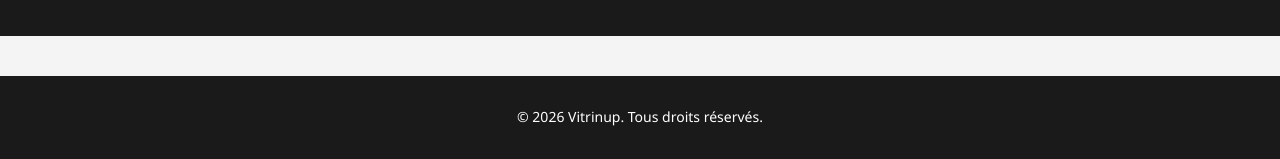
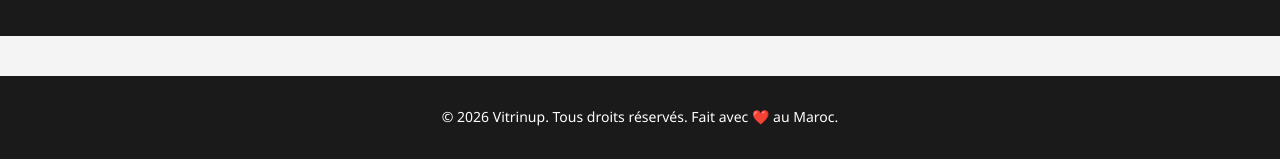
Before and after one commit to KHASSIM11/vitrinup, a PHP site: page /vitrinup/ in a window 1280 px wide. Shown: the part 1809-1968 px from the top of the page. Run offline with PHP 8.4, Linux system fonts and the light colour scheme; some libraries are stand-ins or nearby versions.

Commit message:
fix: Ajoute "Fait avec ❤️ au Maroc" au footer
Co-authored-by: aider (openrouter/openrouter/auto) <aider@aider.chat>

```diff
--- a/views/home/index.php
+++ b/views/home/index.php
@@ -362,7 +362,7 @@
 
     <footer>
         <div class="container">
-            <p>&copy; <?= date('Y') ?> Vitrinup. Tous droits réservés.</p>
+            <p>&copy; <?= date('Y') ?> Vitrinup. Tous droits réservés. Fait avec ❤️ au Maroc.</p>
         </div>
     </footer>
 
```
